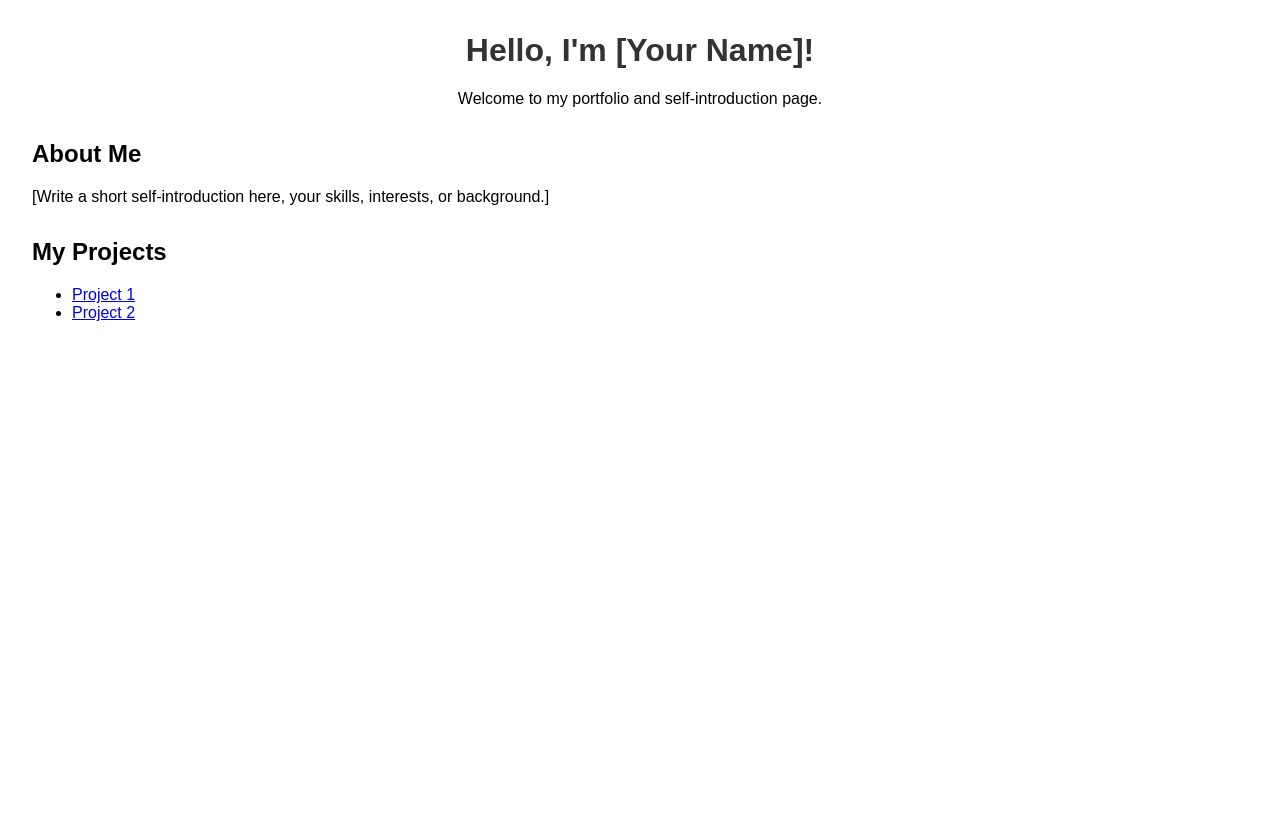
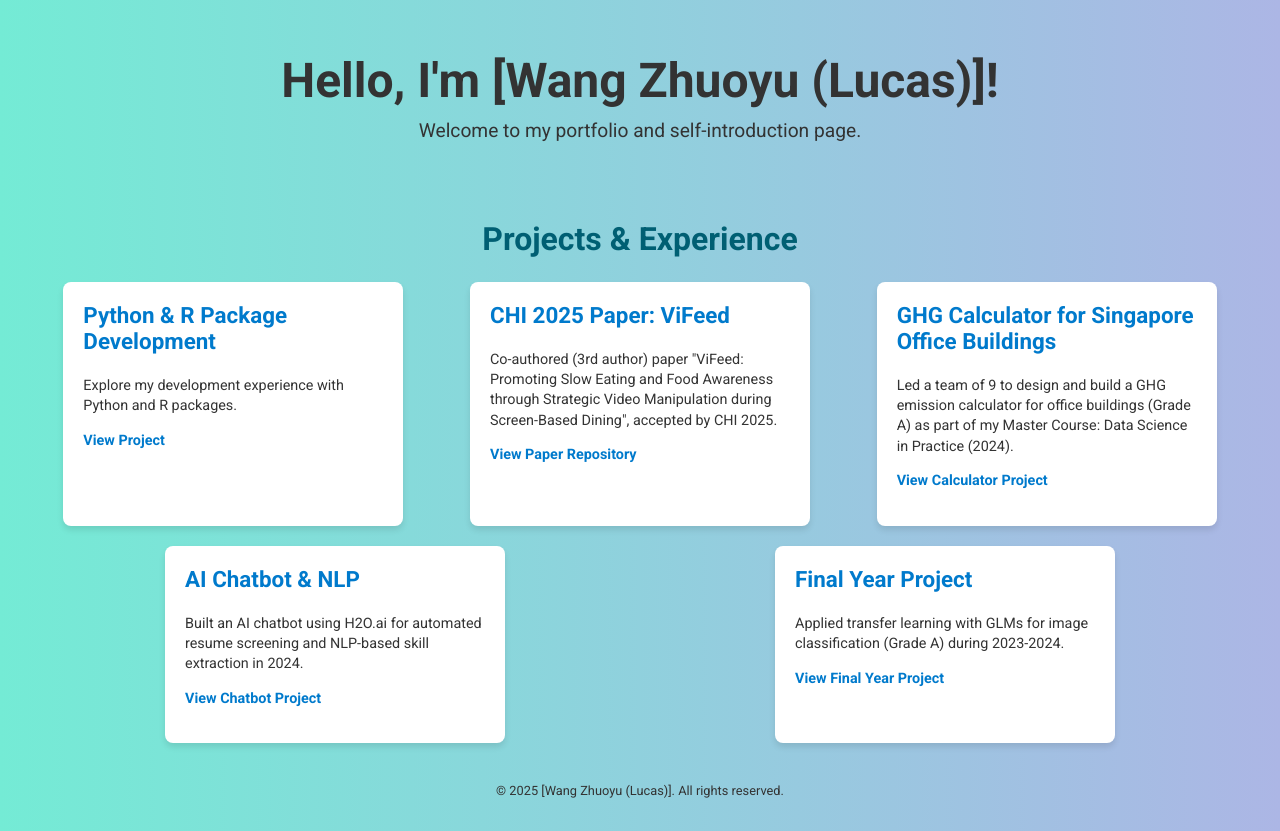
Before and after one commit to Lucas1213WZY/Lucas1213WZY.github.io, a plain HTML site: page index.html in a window 1280 px wide. Before the commit the page ends 800 px from the top, so only its background shows below. Drawn offline with Linux system fonts and the light colour scheme.

Commit message:
Update index.html

```diff
--- a/index.html
+++ b/index.html
@@ -2,31 +2,118 @@
 <html lang="en">
 <head>
   <meta charset="UTF-8">
-  <meta name="viewport" content="width=device-width, initial-scale=1.0">
-  <title>My Portfolio</title>
+  <meta name="viewport" content="width=device-width, initial-scale=1">
+  <title>My Portfolio & Projects</title>
+  <link href="https://fonts.googleapis.com/css?family=Roboto:400,700&display=swap" rel="stylesheet">
   <style>
-    body { font-family: Arial, sans-serif; margin: 2rem; }
-    header { text-align: center; }
-    h1 { color: #333; }
-    section { margin-top: 2rem; }
+    body {
+      margin: 0;
+      font-family: 'Roboto', sans-serif;
+      background: linear-gradient(to right, #74ebd5, #ACB6E5);
+      color: #333;
+      padding: 20px;
+    }
+    header {
+      text-align: center;
+      padding: 2rem 0;
+    }
+    header h1 {
+      font-size: 3rem;
+      margin: 0;
+    }
+    header p {
+      font-size: 1.2rem;
+      margin-top: 10px;
+    }
+    .container {
+      max-width: 1200px;
+      margin: 0 auto;
+    }
+    section h2 {
+      text-align: center;
+      margin-bottom: 1.5rem;
+      font-size: 2rem;
+      color: #005f73;
+    }
+    .projects {
+      display: flex;
+      flex-wrap: wrap;
+      justify-content: space-around;
+      gap: 20px;
+    }
+    .card {
+      background: #fff;
+      border-radius: 8px;
+      box-shadow: 0 4px 6px rgba(0,0,0,0.1);
+      width: 300px;
+      padding: 20px;
+      transition: transform 0.3s ease;
+    }
+    .card:hover {
+      transform: translateY(-10px);
+    }
+    .card h3 {
+      margin-top: 0;
+      color: #007acc;
+      font-size: 1.4rem;
+    }
+    .card p {
+      font-size: 0.9rem;
+      line-height: 1.4;
+    }
+    .card a {
+      text-decoration: none;
+      color: #007acc;
+      font-weight: bold;
+    }
+    footer {
+      text-align: center;
+      margin-top: 40px;
+      font-size: 0.8rem;
+    }
   </style>
 </head>
 <body>
   <header>
-    <h1>Hello, I'm [Your Name]!</h1>
+    <h1>Hello, I'm [Wang Zhuoyu (Lucas)]!</h1>
     <p>Welcome to my portfolio and self-introduction page.</p>
   </header>
-  <section>
-    <h2>About Me</h2>
-    <p>[Write a short self-introduction here, your skills, interests, or background.]</p>
-  </section>
-  <section>
-    <h2>My Projects</h2>
-    <ul>
-      <li><a href="https://link-to-your-project1.com">Project 1</a></li>
-      <li><a href="https://link-to-your-project2.com">Project 2</a></li>
-      <!-- Add more projects as needed -->
-    </ul>
-  </section>
+
+  <div class="container">
+    <section>
+      <h2>Projects & Experience</h2>
+      <div class="projects">
+        <div class="card">
+          <h3>Python & R Package Development</h3>
+          <p>Explore my development experience with Python and R packages.</p>
+          <p><a href="https://github.com/ACCLAB/DABEST-python" target="_blank">View Project</a></p>
+        </div>
+        <div class="card">
+          <h3>CHI 2025 Paper: ViFeed</h3>
+          <p>Co-authored (3rd author) paper "ViFeed: Promoting Slow Eating and Food Awareness through Strategic Video Manipulation during Screen-Based Dining", accepted by CHI 2025.</p>
+          <p><a href="https://github.com/Lucas1213WZY/solo-eater-opt" target="_blank">View Paper Repository</a></p>
+        </div>
+        <div class="card">
+          <h3>GHG Calculator for Singapore Office Buildings</h3>
+          <p>Led a team of 9 to design and build a GHG emission calculator for office buildings (Grade A) as part of my Master Course: Data Science in Practice (2024).</p>
+          <p><a href="https://github.com/Lucas1213WZY/DSS5105-YYDS.git" target="_blank">View Calculator Project</a></p>
+        </div>
+        <div class="card">
+          <h3>AI Chatbot & NLP</h3>
+          <p>Built an AI chatbot using H2O.ai for automated resume screening and NLP-based skill extraction in 2024.</p>
+          <p><a href="https://github.com/Oliverzhang0314/llm-app-dev-dsa4213" target="_blank">View Chatbot Project</a></p>
+        </div>
+        <div class="card">
+          <h3>Final Year Project</h3>
+          <p>Applied transfer learning with GLMs for image classification (Grade A) during 2023-2024.</p>
+          <p><a href="https://github.com/Lucas1213WZY/DSA4199_ZHUOYU" target="_blank">View Final Year Project</a></p>
+        </div>
+      </div>
+    </section>
+  </div>
+
+  <footer>
+    <p>&copy; 2025 [Wang Zhuoyu (Lucas)]. All rights reserved.</p>
+  </footer>
 </body>
 </html>
```
